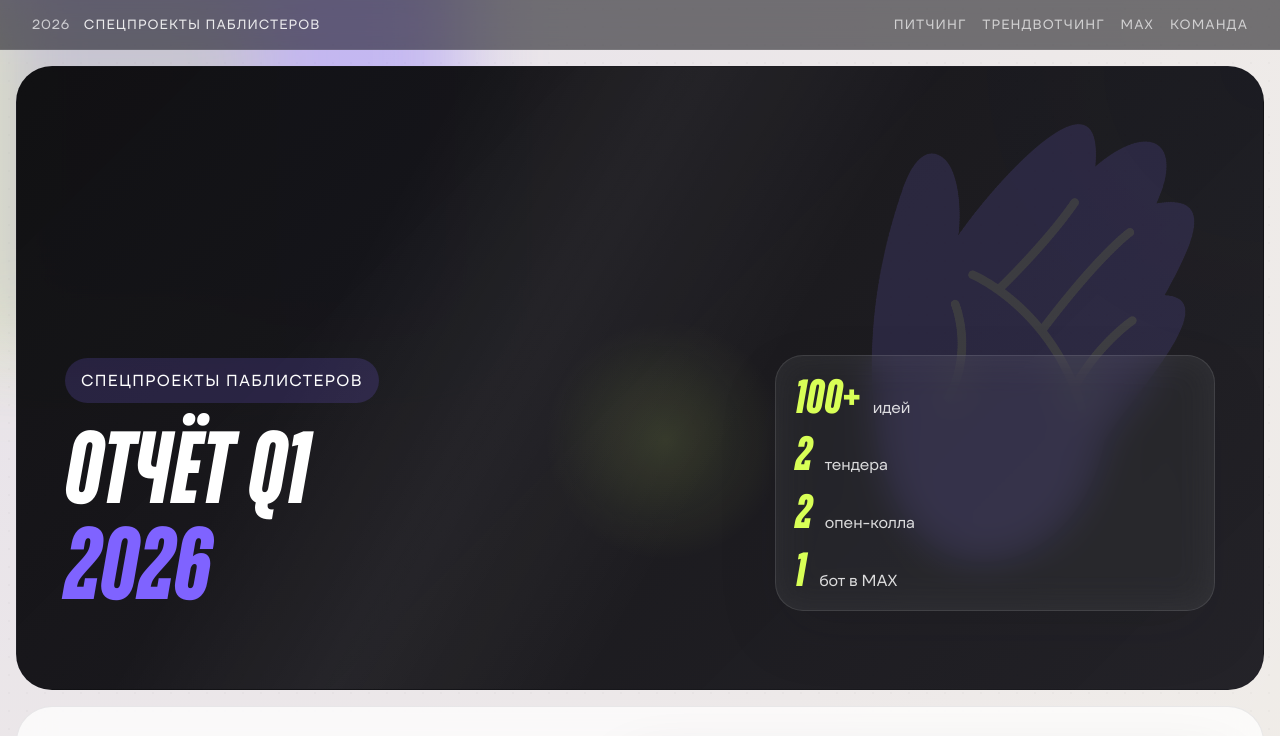
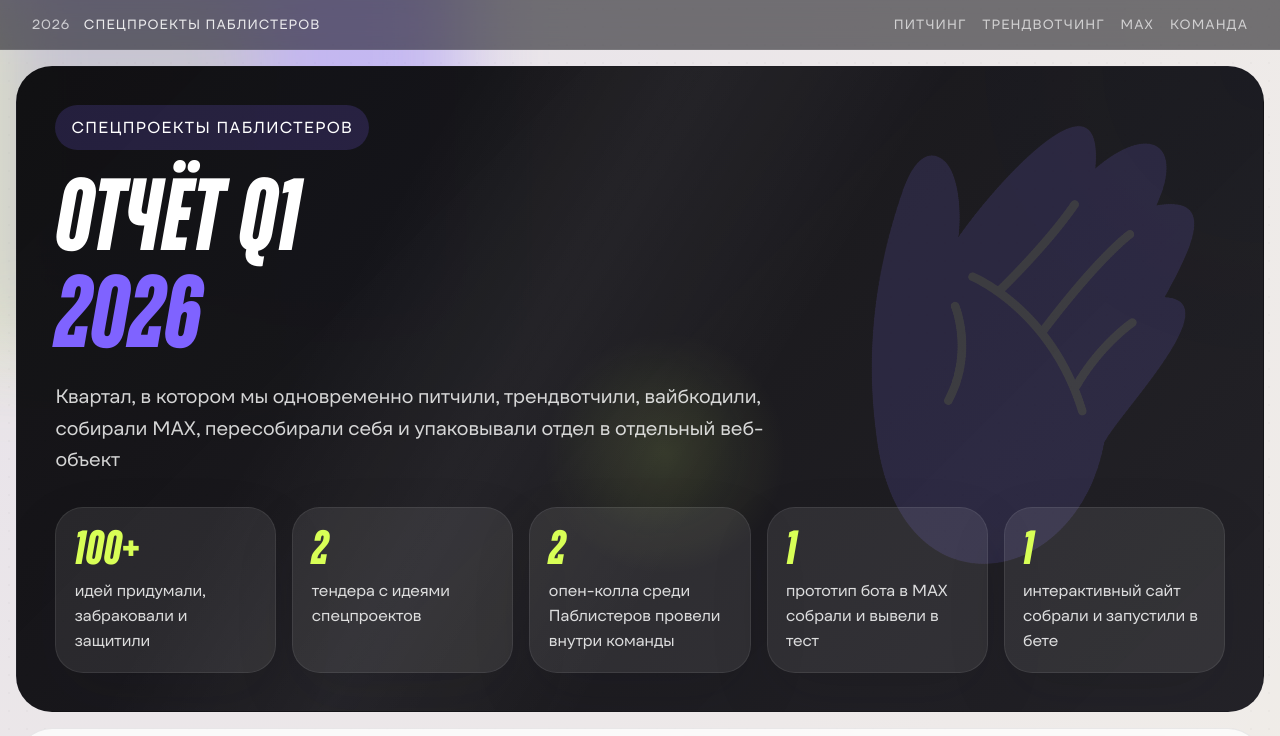
Before and after one commit to vtikmashina/special_publisters, a plain HTML site: page report/q1/index.html in a window 1280 px wide. Shown: the top 736 px of the page. Drawn offline with Linux system fonts and the light colour scheme; grey boxes are pictures that could not be loaded.

Commit message:
Adjust Q1 hero summary layout

```diff
--- a/report/q1/index.html
+++ b/report/q1/index.html
@@ -4,7 +4,7 @@
     <meta charset="UTF-8" />
     <meta name="viewport" content="width=device-width, initial-scale=1.0" />
     <title>Спецпроекты Паблистеров — Отчёт Q1 2026</title>
-    <link rel="stylesheet" href="./styles.css?v=20260414-1356" />
+    <link rel="stylesheet" href="./styles.css?v=20260414-1408" />
   </head>
   <body>
     <div class="noise"></div>
@@ -33,26 +33,34 @@
           <div class="hero__copy">
             <span class="hero__eyebrow">Спецпроекты Паблистеров</span>
             <h1>Отчёт Q1 <span>2026</span></h1>
+            <p class="hero__lead">
+              Квартал, в котором мы одновременно питчили, трендвотчили, вайбкодили, собирали MAX,
+              пересобирали себя и упаковывали отдел в отдельный веб-объект
+            </p>
           </div>
+        </div>
 
-          <aside class="hero__card">
-            <div class="hero__card-row">
-              <span>100+</span>
-              <p>идей</p>
-            </div>
-            <div class="hero__card-row">
-              <span>2</span>
-              <p>тендера</p>
-            </div>
-            <div class="hero__card-row">
-              <span>2</span>
-              <p>опен-колла</p>
-            </div>
-            <div class="hero__card-row">
-              <span>1</span>
-              <p>бот в MAX</p>
-            </div>
-          </aside>
+        <div class="hero__stats">
+          <article class="metric-card">
+            <span class="metric-card__value">100+</span>
+            <p>идей придумали, забраковали и защитили</p>
+          </article>
+          <article class="metric-card">
+            <span class="metric-card__value">2</span>
+            <p>тендера с идеями спецпроектов</p>
+          </article>
+          <article class="metric-card">
+            <span class="metric-card__value">2</span>
+            <p>опен-колла среди Паблистеров провели внутри команды</p>
+          </article>
+          <article class="metric-card">
+            <span class="metric-card__value">1</span>
+            <p>прототип бота в MAX собрали и вывели в тест</p>
+          </article>
+          <article class="metric-card">
+            <span class="metric-card__value">1</span>
+            <p>интерактивный сайт собрали и запустили в бете</p>
+          </article>
         </div>
       </section>
 
--- a/report/q1/styles.css
+++ b/report/q1/styles.css
@@ -181,8 +181,8 @@ section {
 
 .hero {
   position: relative;
-  min-height: 78svh;
-  padding: clamp(1.6rem, 4vw, 3rem);
+  min-height: 68svh;
+  padding: clamp(1.6rem, 4vw, 2.4rem);
 }
 
 .hero__mesh {
@@ -206,15 +206,20 @@ section {
 .hero__grid {
   position: relative;
   z-index: 2;
-  min-height: 62svh;
-  display: grid;
-  grid-template-columns: minmax(0, 1.1fr) minmax(280px, 0.7fr);
-  gap: 1.2rem;
-  align-items: end;
+  min-height: auto;
+  display: block;
 }
 
 .hero__copy {
   max-width: 720px;
+}
+
+.hero__lead {
+  max-width: 48rem;
+  margin: 1.4rem 0 0;
+  font-size: clamp(1.05rem, 2vw, 1.22rem);
+  line-height: 1.6;
+  color: rgba(255, 255, 255, 0.82);
 }
 
 .hero__eyebrow,
@@ -252,25 +257,26 @@ section {
   color: var(--violet);
 }
 
-.hero__card {
+.hero__stats {
+  position: relative;
+  z-index: 2;
   display: grid;
-  gap: 0.9rem;
-  padding: 1.2rem;
+  grid-template-columns: repeat(5, minmax(0, 1fr));
+  gap: 1rem;
+  margin-top: 2rem;
+}
+
+.metric-card {
+  padding: 1.15rem;
+  background: rgba(255, 255, 255, 0.08);
+  border: 1px solid rgba(255, 255, 255, 0.08);
   border-radius: var(--radius-lg);
-  background: rgba(255, 255, 255, 0.08);
-  border: 1px solid rgba(255, 255, 255, 0.1);
-  backdrop-filter: blur(18px);
   box-shadow: var(--shadow);
 }
 
-.hero__card-row {
-  display: grid;
-  grid-template-columns: auto 1fr;
-  gap: 0.8rem;
-  align-items: baseline;
-}
-
-.hero__card-row span {
+.metric-card__value {
+  display: block;
+  margin-bottom: 0.6rem;
   color: var(--lime);
   font-family: "TT Bluescreens", "TT Firs Text", Arial, sans-serif;
   font-style: italic;
@@ -278,9 +284,10 @@ section {
   line-height: 0.9;
 }
 
-.hero__card-row p {
+.metric-card p {
   margin: 0;
   color: rgba(255, 255, 255, 0.84);
+  line-height: 1.55;
 }
 
 .section-head {
@@ -517,9 +524,9 @@ section {
 @media (max-width: 1180px) {
   .story-section,
   .story-section--dark,
-  .hero__grid,
   .story-section--grid,
-  .checklist {
+  .checklist,
+  .hero__stats {
     grid-template-columns: 1fr;
   }
 
```
